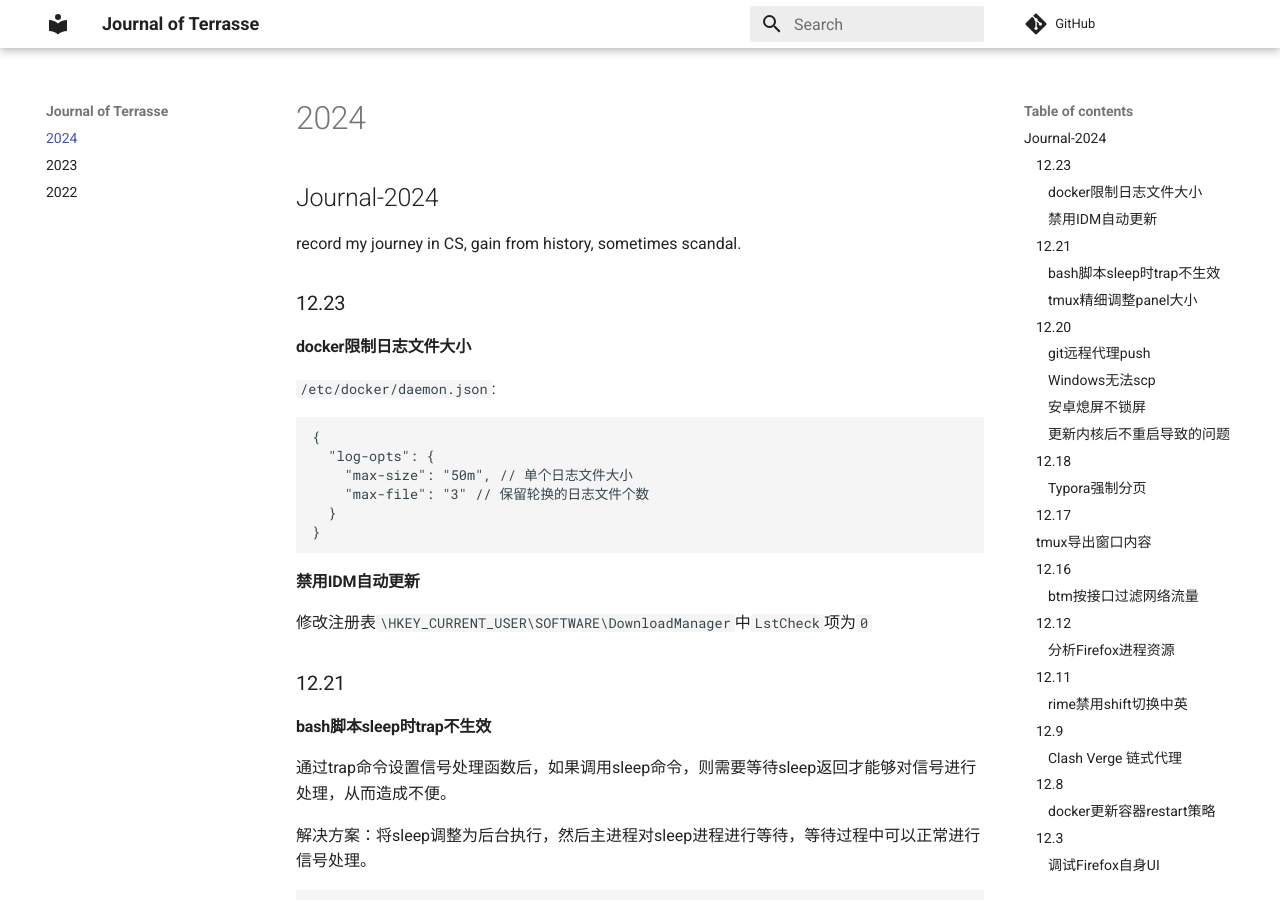
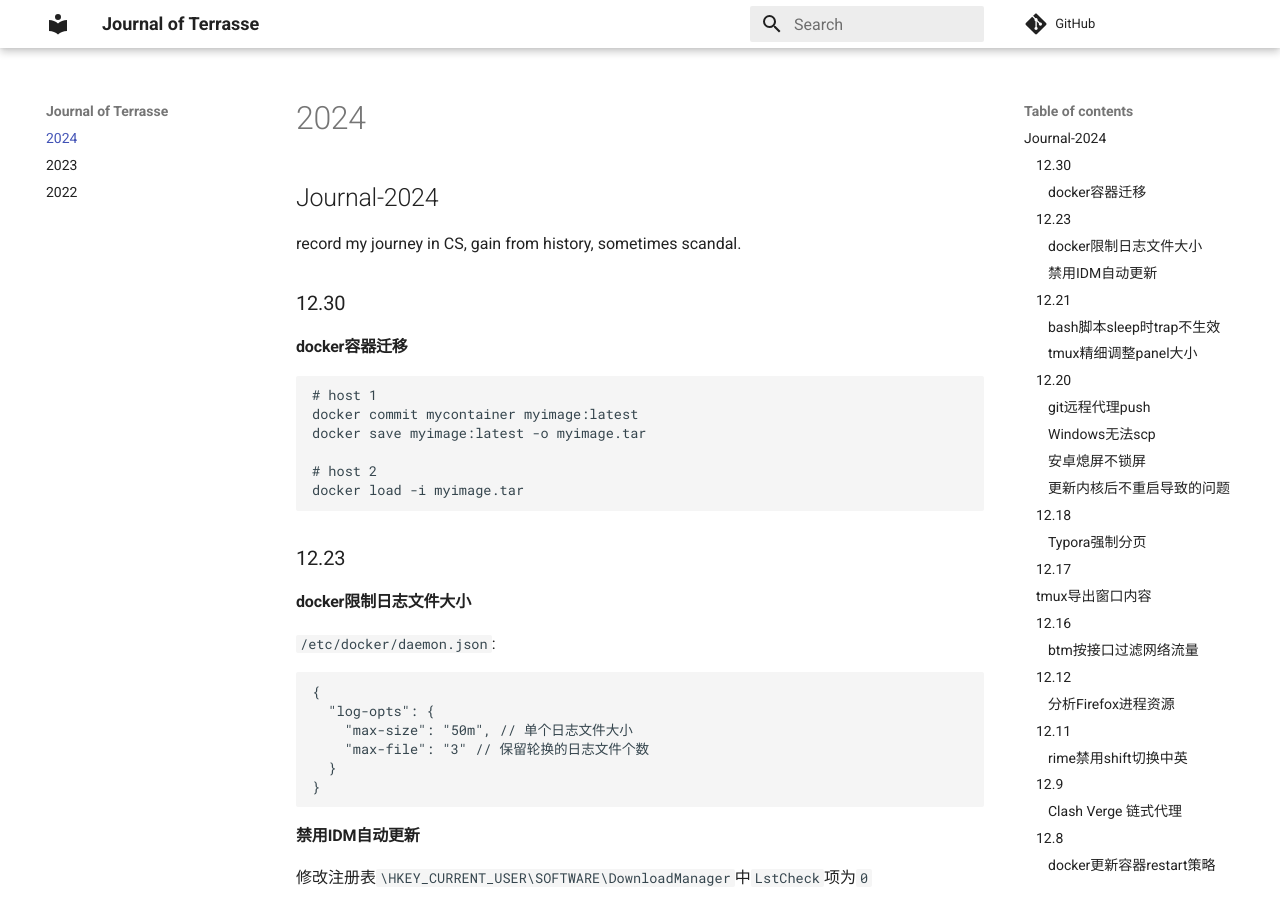
Before and after one commit to Jerry-Terrasse/journal, an MkDocs documentation site: the page built from docs/2024.md, in a window 1280 px wide and 900 px high. Built offline with MkDocs 1.6.1 and Material for MkDocs 9.7.7, drawn with Linux system fonts in a browser that asks for light colours; comment, search, counter and statistics services are not loaded.

Commit message:
update (Mon Dec 30 01:53:58 AM CST 2024)

````diff
--- a/docs/2024.md
+++ b/docs/2024.md
@@ -4,6 +4,19 @@ record my journey in CS, gain from history, sometimes scandal.
 
 <div id="heatmap_cvs"></div>
 <script src='lib/render_heatmap.js'></script>
+
+### 12.30
+
+#### docker容器迁移
+
+```shell
+# host 1
+docker commit mycontainer myimage:latest
+docker save myimage:latest -o myimage.tar
+
+# host 2
+docker load -i myimage.tar
+```
 
 ### 12.23
 
````
